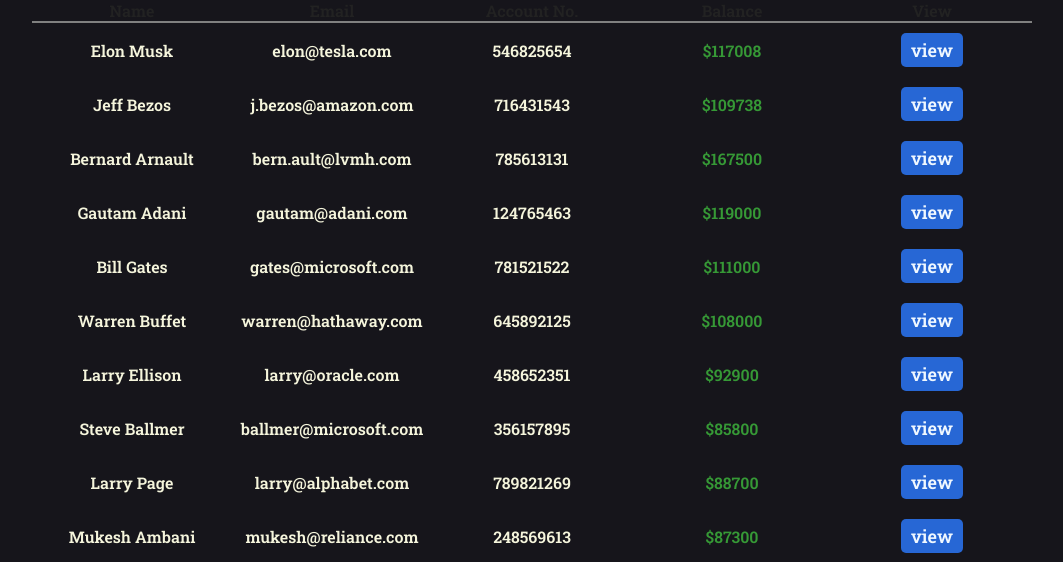
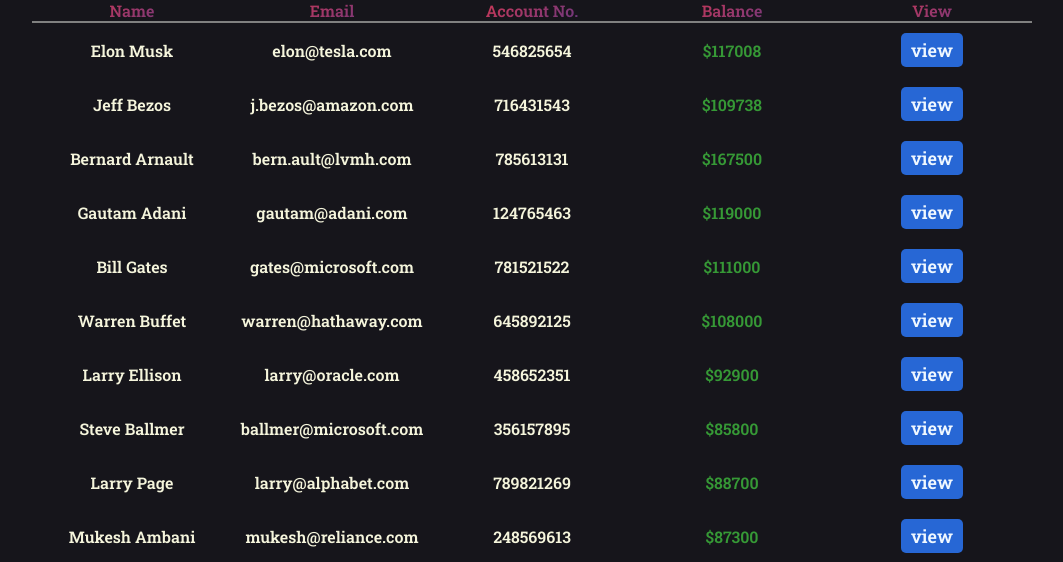
Before and after one commit to hbtufiftyone/Spark-Bank, a Flask app: page /customers in a window 1280 px wide. Shown: the part 78-640 px from the top of the page, without its empty margins (108-1171 px from the left). Run offline with Flask 2, Linux system fonts and the light colour scheme; data comes from the database, SQL or seed files in the repository; some web fonts are replaced.

Commit message:
Update style.css

```diff
--- a/static/css/style.css
+++ b/static/css/style.css
@@ -102,7 +102,7 @@ th{
 	width: 200px;
 	background-clip: text;
 	color: transparent;
-	background-image: -moz-linear-gradient(145deg,#F53844, #42378F);
+	background-image: linear-gradient(145deg,#F53844, #42378F);
 }
 td{
 	text-align: center;
```
